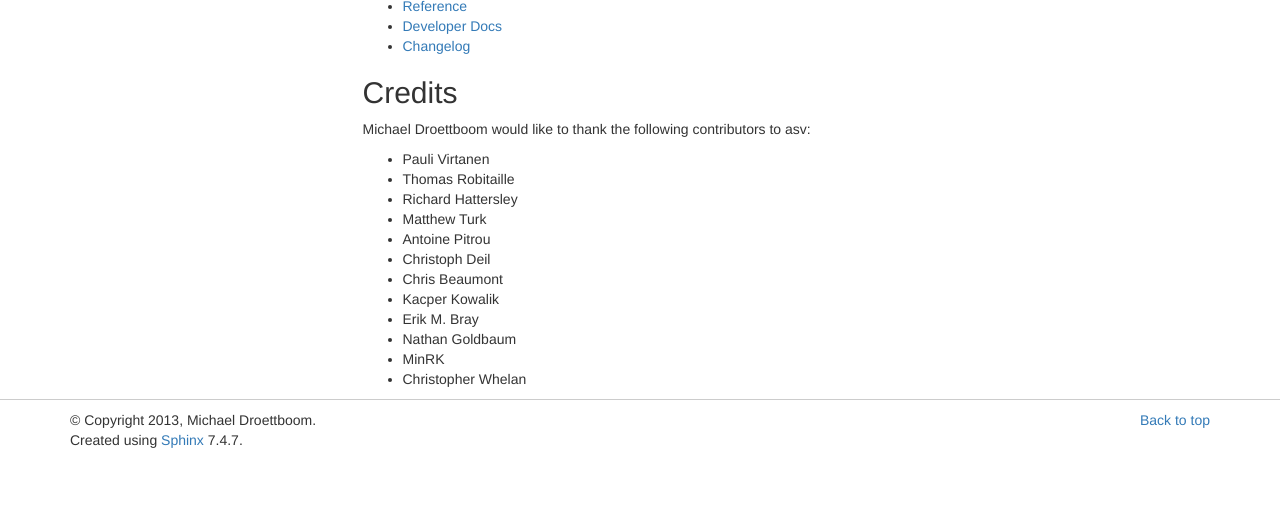
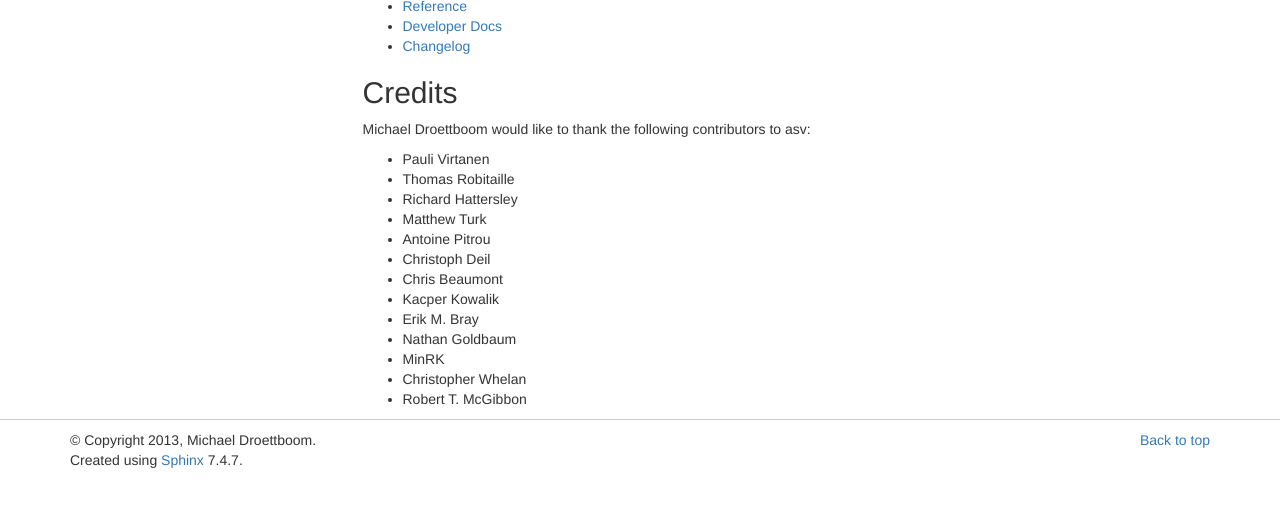
Before and after one commit to airspeed-velocity/asv, a Sphinx documentation site: the page built from docs/source/index.rst, in a window 1280 px wide, cut to the strip 364-871 px from the top of the page. Built offline with Sphinx 7.4.7, drawn with Linux system fonts in a browser that asks for light colours; the version number is read from the project's files by our own code.

Commit message:
Add Robert T. McGibbon credit

```diff
--- a/docs/source/credits.txt
+++ b/docs/source/credits.txt
@@ -10,3 +10,4 @@
 - Nathan Goldbaum
 - MinRK
 - Christopher Whelan
+- Robert T. McGibbon
```
